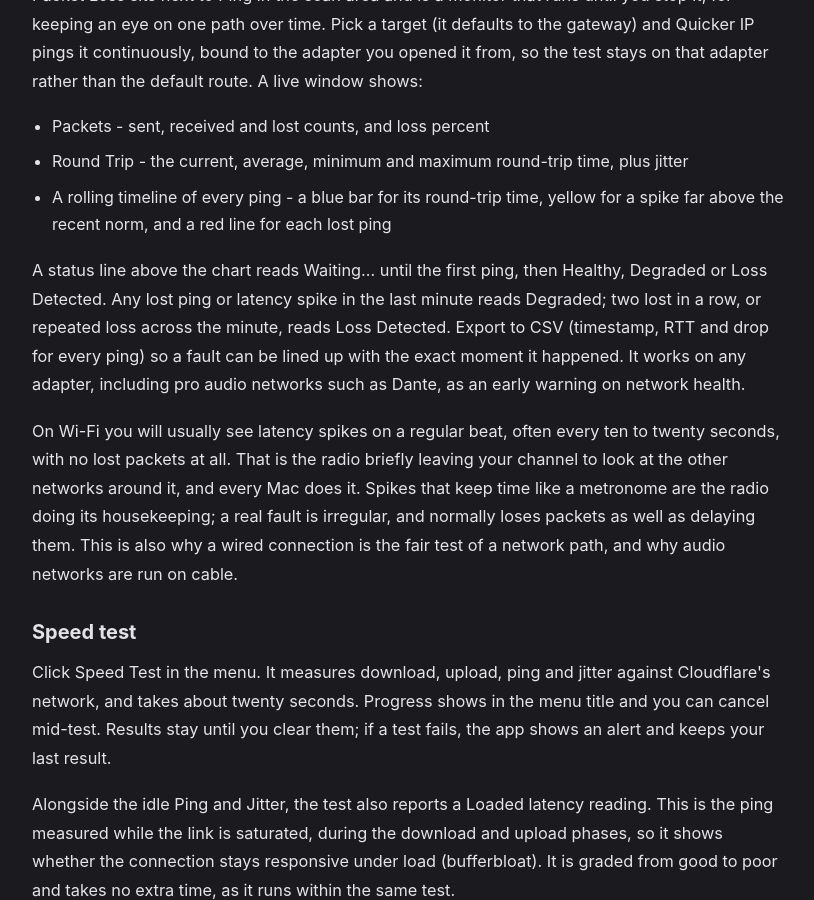
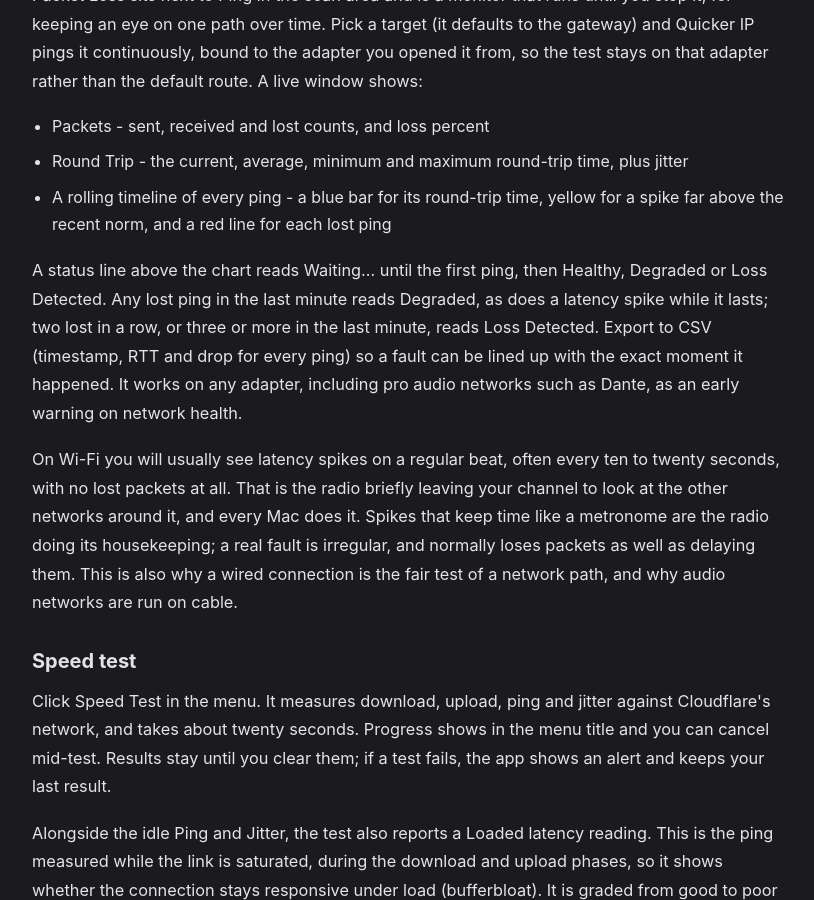
Before and after one commit to BSKapps/bskapps.github.io, a Jekyll site: the page articles/quicker-ip-guide/index.html, which Jekyll copies as it is, in a window 1280 px wide and 900 px high, scrolled down 6200 px. Shown: the whole window, without its empty margins (232-1046 px from the left). Built offline with Jekyll 4.4.1, drawn with Linux system fonts in a browser that asks for light colours.

Commit message:
Quicker IP guide: a latency spike reads Degraded only while it lasts; Loss Detected is two in a row or three or more in the last minute

```diff
--- a/articles/quicker-ip-guide/index.html
+++ b/articles/quicker-ip-guide/index.html
@@ -121,7 +121,7 @@
                 <li>Round Trip - the current, average, minimum and maximum round-trip time, plus jitter</li>
                 <li>A rolling timeline of every ping - a blue bar for its round-trip time, yellow for a spike far above the recent norm, and a red line for each lost ping</li>
             </ul>
-            <p>A status line above the chart reads Waiting... until the first ping, then Healthy, Degraded or Loss Detected. Any lost ping or latency spike in the last minute reads Degraded; two lost in a row, or repeated loss across the minute, reads Loss Detected. Export to CSV (timestamp, RTT and drop for every ping) so a fault can be lined up with the exact moment it happened. It works on any adapter, including pro audio networks such as Dante, as an early warning on network health.</p>
+            <p>A status line above the chart reads Waiting... until the first ping, then Healthy, Degraded or Loss Detected. Any lost ping in the last minute reads Degraded, as does a latency spike while it lasts; two lost in a row, or three or more in the last minute, reads Loss Detected. Export to CSV (timestamp, RTT and drop for every ping) so a fault can be lined up with the exact moment it happened. It works on any adapter, including pro audio networks such as Dante, as an early warning on network health.</p>
             <p>On Wi-Fi you will usually see latency spikes on a regular beat, often every ten to twenty seconds, with no lost packets at all. That is the radio briefly leaving your channel to look at the other networks around it, and every Mac does it. Spikes that keep time like a metronome are the radio doing its housekeeping; a real fault is irregular, and normally loses packets as well as delaying them. This is also why a wired connection is the fair test of a network path, and why audio networks are run on cable.</p>
 
             <h2>Speed test</h2>
```
